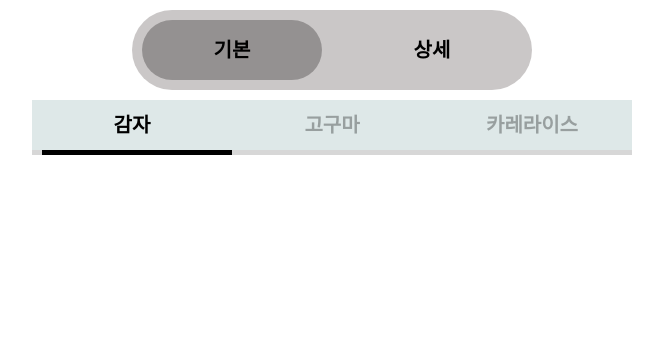
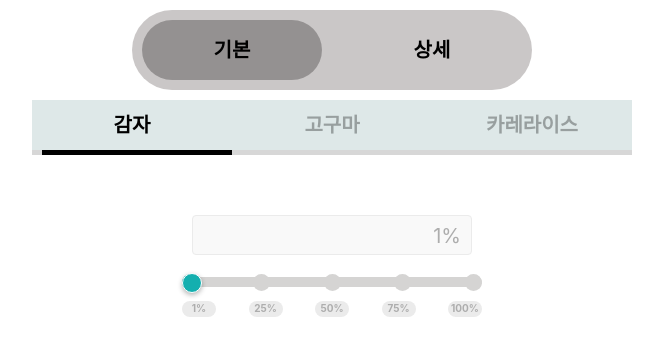
Before and after one commit to BHyeonKim/wanted_pre_onboarding, a React (Create React App) app: page / in a window 1280 px wide. Shown: the top 356 px of the page, without its empty margins (308-971 px from the left). Built offline with nearby package versions, Linux system fonts and the light colour scheme.

Commit message:
slider 완료

```diff
--- a/src/App.js
+++ b/src/App.js
@@ -1,13 +1,15 @@
 import { Fragment } from 'react';
-import Tab from './components/Tab';
 
 import Toggle from './components/Toggle';
+import Tab from './components/Tab';
+import Slider from './components/Slider';
 
 function App() {
   return (
     <Fragment>
       <Toggle className='center margin-vertical' />
       <Tab className='center margin-vertical' />
+      <Slider className='center margin-vertical' />
     </Fragment>
   );
 }
--- a/src/components/Slider.js
+++ b/src/components/Slider.js
@@ -0,0 +1,83 @@
+import { useState } from 'react';
+import classes from './Slider.module.css';
+
+const Slider = (props) => {
+  const [value, setValue] = useState(1);
+
+  const valueChangeHandler = (event) => {
+    setValue(event.target.value);
+  };
+
+  const optionHandler = (event) => {
+    setValue(event.target.value);
+  };
+
+  return (
+    <div className={`${props.className} ${classes['slider__wrapper']}`}>
+      <div className={`${classes.result}`}>{value}%</div>
+      <input
+        type='range'
+        min='1'
+        max='100'
+        step='1'
+        onChange={valueChangeHandler}
+        value={value}
+        list='marks'
+        style={{
+          background: `linear-gradient(to right, rgb(20, 175, 175) 0%, rgb(20, 175, 175)  ${value}%, #d5d4d3  ${value}%, #d5d4d3 100%)`,
+        }}
+      />
+      <div className={classes.dots}>
+        <div
+          className={classes.dots__dot}
+          style={{ backgroundColor: 'rgb(20, 175, 175)' }}
+        ></div>
+        <div
+          className={classes.dots__dot}
+          style={{
+            backgroundColor: `${value >= 25 ? 'rgb(20, 175, 175)' : '#d5d4d3'}`,
+          }}
+        ></div>
+        <div
+          className={classes.dots__dot}
+          style={{
+            backgroundColor: `${value >= 50 ? 'rgb(20, 175, 175)' : '#d5d4d3'}`,
+          }}
+        ></div>
+        <div
+          className={classes.dots__dot}
+          style={{
+            backgroundColor: `${value >= 75 ? 'rgb(20, 175, 175)' : '#d5d4d3'}`,
+          }}
+        ></div>
+        <div
+          className={classes.dots__dot}
+          style={{
+            backgroundColor: `${
+              value >= 100 ? 'rgb(20, 175, 175)' : '#d5d4d3'
+            }`,
+          }}
+        ></div>
+      </div>
+      <datalist id='marks'>
+        <option value={1} label='1%' onClick={optionHandler}>
+          1%
+        </option>
+        <option value={25} label='25%' onClick={optionHandler}>
+          25%
+        </option>
+        <option value={50} label='50%' onClick={optionHandler}>
+          50%
+        </option>
+        <option value={75} label='75%' onClick={optionHandler}>
+          75%
+        </option>
+        <option value={100} label='100%' onClick={optionHandler}>
+          100%
+        </option>
+      </datalist>
+    </div>
+  );
+};
+
+export default Slider;
--- a/src/components/Slider.module.css
+++ b/src/components/Slider.module.css
@@ -0,0 +1,87 @@
+.slider__wrapper {
+  background-color: transparent;
+  box-sizing: border-box;
+  width: 40rem;
+  height: 20rem;
+  padding-top: 5rem;
+  z-index: -3;
+}
+
+.result {
+  box-sizing: inherit;
+  text-align: end;
+  line-height: 2rem;
+  font-size: 2rem;
+  color: rgb(173, 173, 173);
+  padding: 1rem;
+  width: 28rem;
+  height: 4rem;
+  margin: 0 auto;
+  margin-bottom: 2rem;
+  background-color: rgb(249, 249, 249);
+  border: 0.1rem solid rgb(235, 235, 235);
+  border-radius: 0.4rem;
+}
+
+input[type='range'] {
+  -webkit-appearance: none;
+  appearance: none;
+
+  width: 30rem;
+  height: 1rem;
+  border-radius: 1rem;
+  background-color: rgb(235, 235, 235);
+  z-index: 3;
+}
+
+input[type='range']::-webkit-slider-thumb {
+  -webkit-appearance: none;
+  appearance: none;
+  background-color: rgb(20, 175, 175);
+  width: 2rem;
+  height: 2rem;
+  margin-top: -1rem;
+  outline: none;
+  border: 0.15rem solid #fff;
+  border-radius: 1rem;
+  box-shadow: 0 2px 5px rgba(0, 0, 0, 0.3);
+}
+
+datalist {
+  display: flex;
+  justify-content: space-between;
+  align-items: center;
+  margin: 1rem 5rem;
+}
+
+option {
+  display: block;
+  width: 3rem;
+  height: 1.5rem;
+  font-weight: bold;
+  color: rgb(173, 173, 173);
+  line-height: 1.5rem;
+  border-radius: 1.5rem;
+  background-color: rgb(235, 235, 235);
+}
+
+option:hover {
+  background-color: rgb(20, 175, 175);
+  color: white;
+  cursor: pointer;
+}
+
+.dots {
+  display: flex;
+  justify-content: space-between;
+  margin: 0 5rem;
+}
+
+.dots__dot {
+  background-color: #d5d4d3;
+  margin-top: -1.5rem;
+  z-index: -1;
+  width: 1.7rem;
+  height: 1.7rem;
+  border-radius: 1rem;
+}
```
